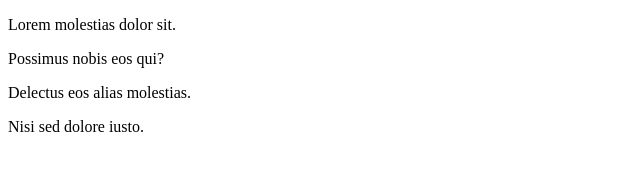
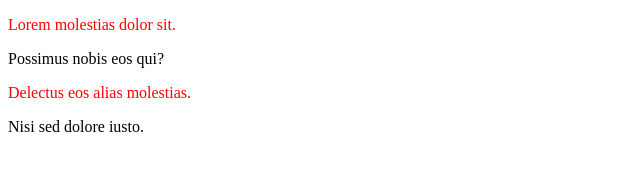
Before and after one commit to webdevproformation/js-ts-h3-2021, a plain HTML site: page jour3-dom/12-exo.html in a window 1280 px wide. Shown: the whole page, without its empty margins (0-640 px from the left). Drawn offline with Linux system fonts and the light colour scheme.

Commit message:
fin jour 3

```diff
--- a/jour3-dom/12-exo.html
+++ b/jour3-dom/12-exo.html
@@ -11,7 +11,14 @@
     <p>Possimus nobis eos qui?</p>
     <p>Delectus eos alias molestias.</p>
     <p>Nisi sed dolore iusto.</p>
-
+    <script>
+        const pattern = /molestias/
+        document.querySelectorAll("p").forEach( p  => {
+            if(pattern.test(p.innerText)){
+                p.style.color = "red"
+            }
+        })
+    </script>
     <!--
         en javascript
         pour tous p qui contiennent le texte "molestias"
```
Also changed, not shown: 1 other file.
